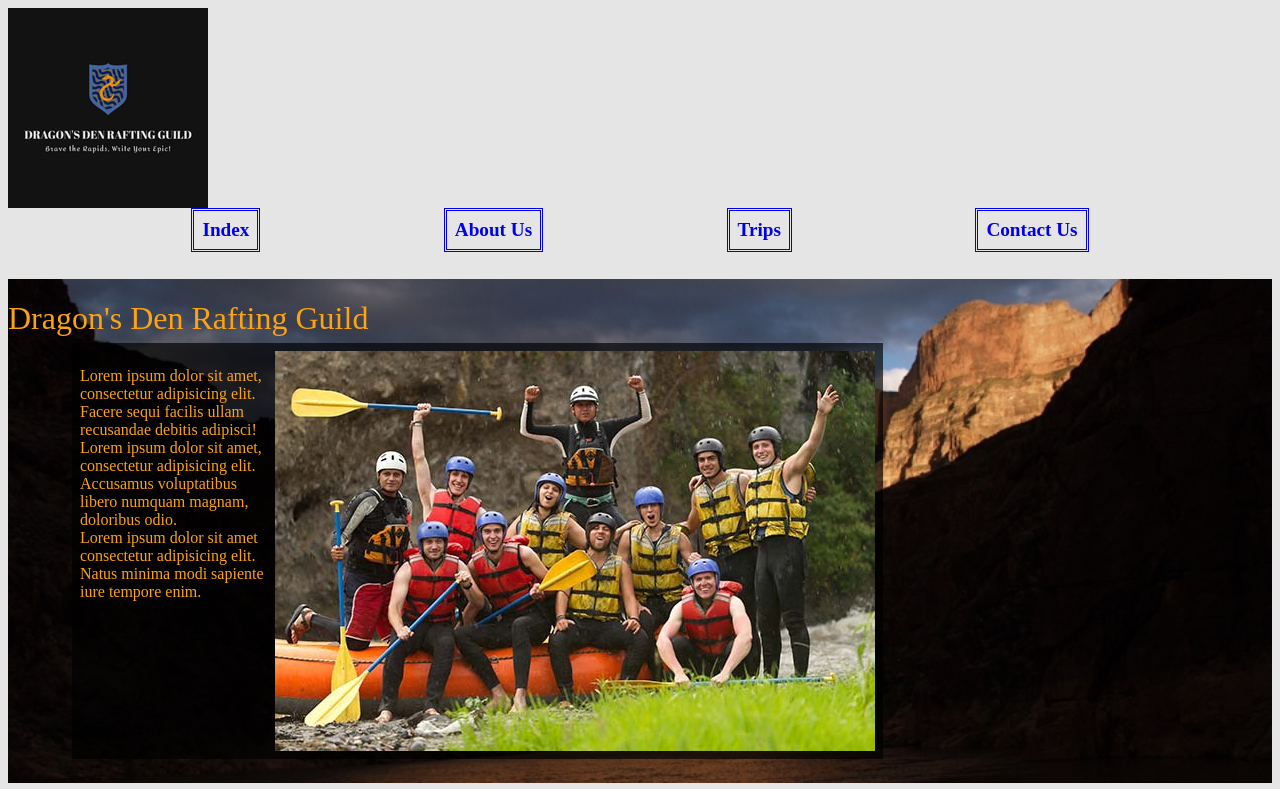
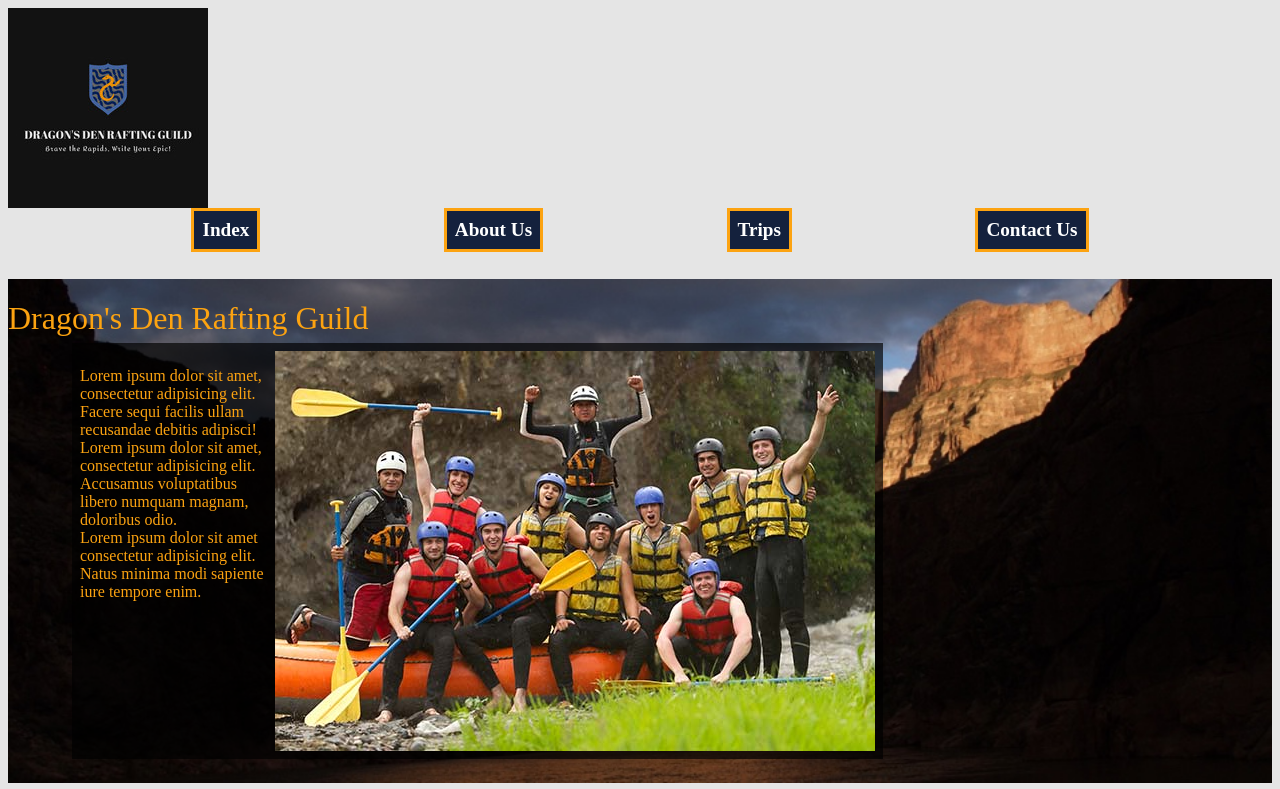
Before and after one commit to Austiekade12/WDD130, a plain HTML site: page wwr/about.html in a window 1280 px wide. Shown: the top 789 px of the page. Drawn offline with Linux system fonts and the light colour scheme.

Commit message:
quiz edit

```diff
--- a/wwr/styles/rafting.css
+++ b/wwr/styles/rafting.css
@@ -32,7 +32,11 @@ header nav a {
     text-decoration: none;
     font-size: 1.2rem;
     font-weight: 700;
-    border-style:double;
+    background-color: var(--secondary-color);
+    color:#ffffff;
+    border:#FCA311;
+    border-style: solid;
+
 }
 h1, h2 {
     color: var(--primary-color);
@@ -46,6 +50,7 @@ html {
 }
 .hero {
     position: relative;
+
 }
 .hero h1 {
     position: absolute;
```
